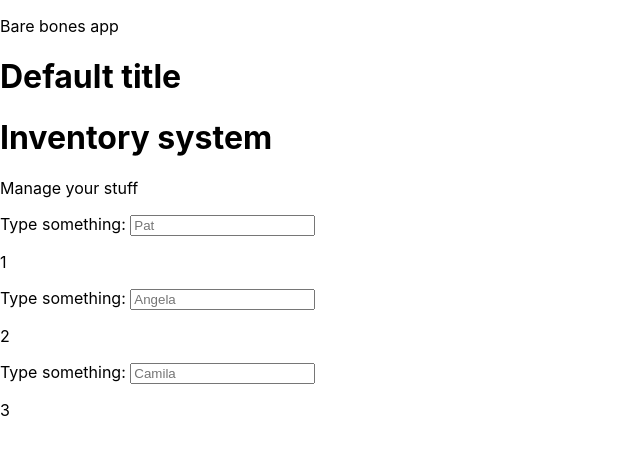
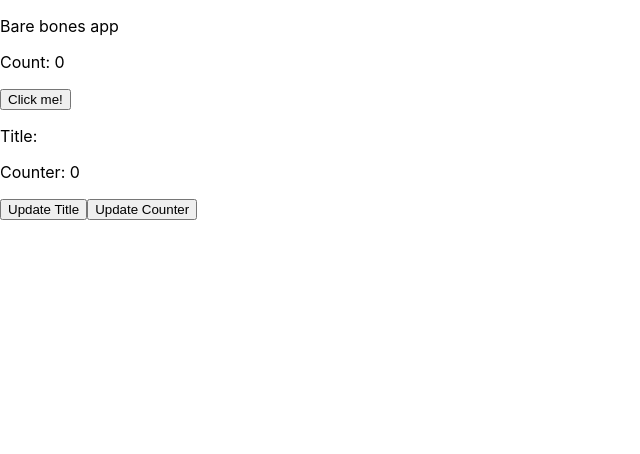
Before and after one commit to bmalvo/React-Tech_With_Tim, a React (Create React App) app in the folder inventory/: page / in a window 1280 px wide. Shown: the top 454 px of the page, without its empty margins (0-640 px from the left). Built offline with nearby package versions, Linux system fonts and the light colour scheme.

Commit message:
State & useState

```diff
--- a/inventory/src/App.js
+++ b/inventory/src/App.js
@@ -1,41 +1,38 @@
 import './App.css';
 import {PropTypes} from 'prop-types';
 import Info from './info';
+import { useState} from 'react';
 
 function App() {
   return (
     <div className="App">
       <p>Bare bones app</p>
       <Info/>
-      <AddItem text="Pat" number={1}/>
-      <AddItem text="Angela" number={2}/>
-      <AddItem text="Camila" number={3}/>
-
+      <ButtonState/>
     </div>
   );
 }
 
+function ButtonState() {
+  const [title, setTitle] = useState("");
+  const [count, setCount] = useState(0);
 
+  const updateTitleClicked = () => {
+    setTitle("Now we have a title!");
+  }
 
-function AddItem({text, number = 4}) {
-  const value = text;
+  const updateCounterClicked = () => {
+    setCount(count + 1);
+  }
 
   return (
-    <form>
-      <label for='text-form'>Type something: </label>
-      <input type='text' placeholder={value} id='text-form'/>
-      <p>{number}</p>
-    </form>
+    <div>
+      <p>Title: {title} </p>
+      <p>Counter: {count} </p>
+      <button onClick={updateTitleClicked}>Update Title</button>
+      <button onClick={updateCounterClicked}>Update Counter</button>
+    </div>
   )
-}
-AddItem.defaultProps = {
-  text : "noname",
-  number : 0
-};
-
-AddItem.propTypes = {
-  number : PropTypes.number,
-  text : PropTypes.string,
 }
 
 export default App;
--- a/inventory/src/info.js
+++ b/inventory/src/info.js
@@ -4,28 +4,27 @@ import {PropTypes} from 'prop-types';
 class Info extends React.Component {
     constructor(props) {
         super(props);
+        this.state ={
+            count : 0,
+            title : 'basic title',
+        };
+        this.buttonPressed = this.buttonPressed.bind(this);
     }
 
+buttonPressed() {
+    this.setState({
+        count: this.state.count + 1
+    });
+}
+
     render(){
-        const title = this.props.title;
-        const showTitle = true;
         return (
-            <div>
-        <h1>{showTitle ? title : "React is insane"}</h1>
-        <h1>Inventory system</h1>
-        <p>Manage your stuff</p>
-      </div>
-        );
+        <div>
+        <p>Count: {this.state.count} </p>
+        <button onClick={this.buttonPressed}>Click me!</button>
+        </div>);
     }
 }
 
 
-Info.defaultProps = {
-    title : "Default title"
-};
-
-Info.propTypes = {
-    title : PropTypes.string,
-};
-
 export default Info;
```
